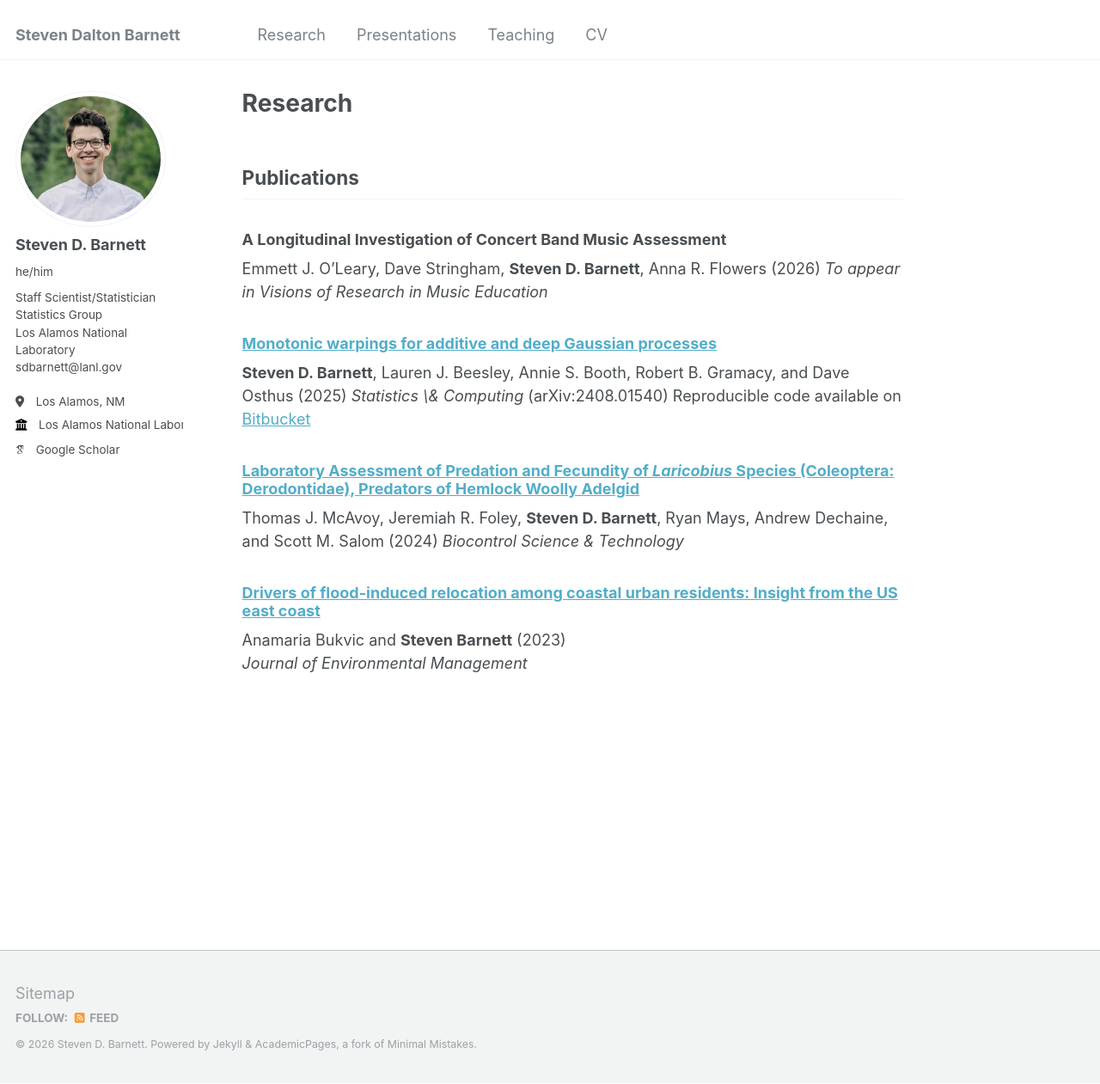
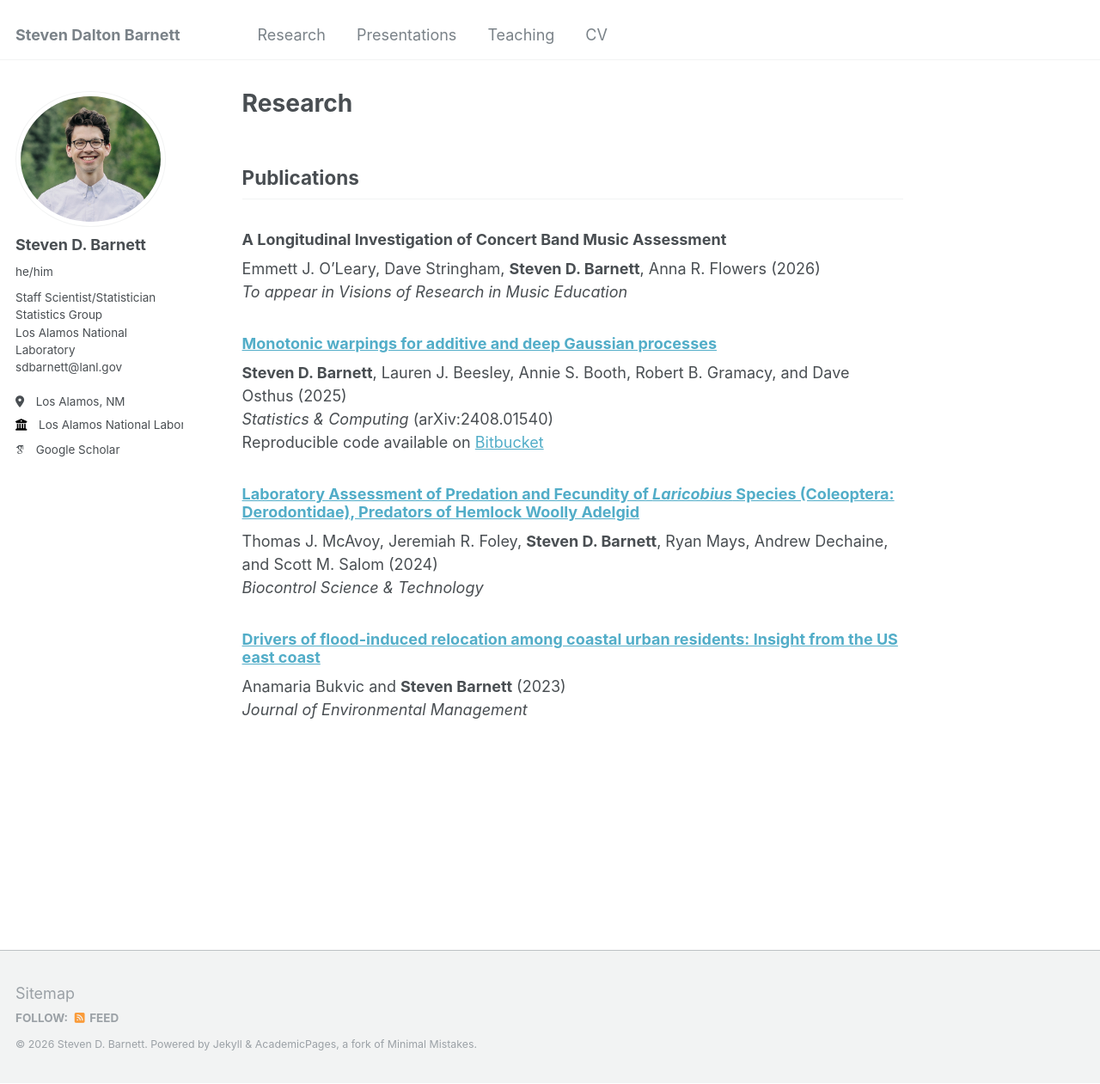
Before and after one commit to stevendbarnett/stevendbarnett.github.io, a Jekyll site: the page built from _pages/research.md, in a window 1280 px wide and 1261 px high. Shown: the whole window at 86% size. Built offline with Jekyll 4.4.1, drawn with Linux system fonts in a browser that asks for light colours; some web fonts are replaced.

Commit message:
fix indent issues

```diff
--- a/_pages/research.md
+++ b/_pages/research.md
@@ -9,18 +9,18 @@ Publications
 
 ### A Longitudinal Investigation of Concert Band Music Assessment
 
-Emmett J. O'Leary, Dave Stringham, **Steven D. Barnett**, Anna R. Flowers (2026)
+Emmett J. O'Leary, Dave Stringham, **Steven D. Barnett**, Anna R. Flowers (2026) \\
 *To appear in Visions of Research in Music Education*
 
 ### [Monotonic warpings for additive and deep Gaussian processes](https://doi.org/10.1007/s11222-025-10598-7)
 
-**Steven D. Barnett**, Lauren J. Beesley, Annie S. Booth, Robert B. Gramacy, and Dave Osthus (2025)
-*Statistics \& Computing* (arXiv:2408.01540)
+**Steven D. Barnett**, Lauren J. Beesley, Annie S. Booth, Robert B. Gramacy, and Dave Osthus (2025) \\
+*Statistics & Computing* (arXiv:2408.01540) \\
 Reproducible code available on [Bitbucket](https://bitbucket.org/gramacylab/deepgp-ex/)
 
 ### [Laboratory Assessment of Predation and Fecundity of *Laricobius* Species (Coleoptera: Derodontidae), Predators of Hemlock Woolly Adelgid](https://doi.org/10.1080/09583157.2024.2405155)
 
-Thomas J. McAvoy, Jeremiah R. Foley, **Steven D. Barnett**, Ryan Mays, Andrew Dechaine, and Scott M. Salom (2024)
+Thomas J. McAvoy, Jeremiah R. Foley, **Steven D. Barnett**, Ryan Mays, Andrew Dechaine, and Scott M. Salom (2024) \\
 *Biocontrol Science & Technology*
 
 ### [Drivers of flood-induced relocation among coastal urban residents: Insight from the US east coast](https://doi.org/10.1016/j.jenvman.2022.116429)
```
Also changed, not shown: 2 other files.
